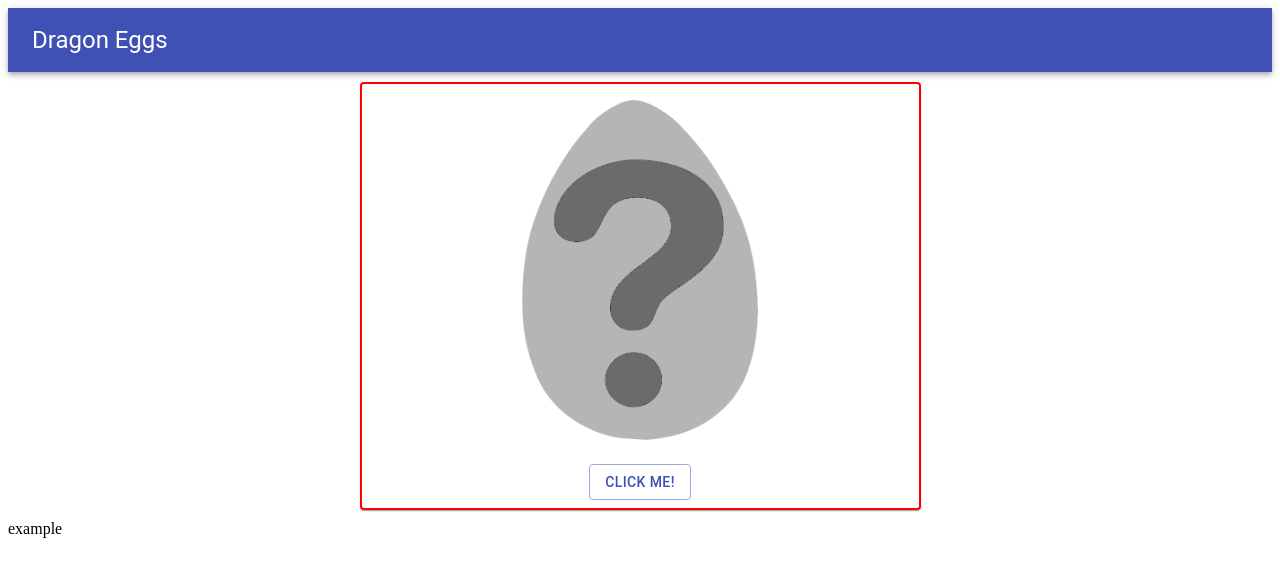
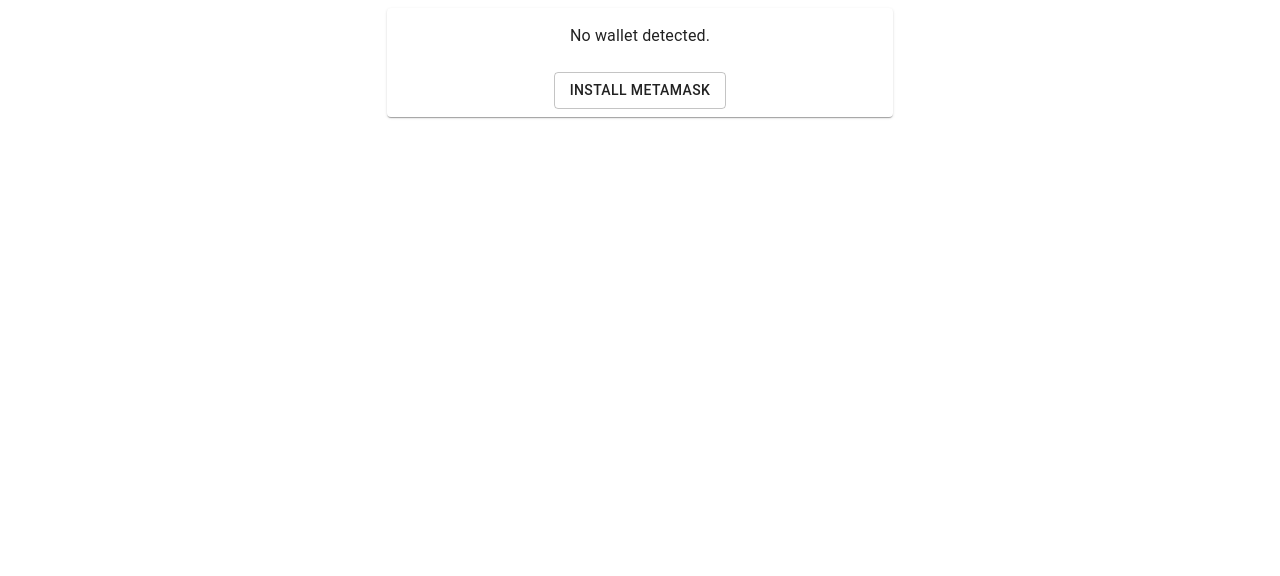
Before and after one commit to jerryq27/dragon-eggs, a React (Create React App) app in the folder dragoneggs-frontend/: page / in a window 1280 px wide. Shown: the top 576 px of the page. Built offline with nearby package versions, Linux system fonts and the light colour scheme.

Commit message:
Added render condition if there is no browser wallet.

```diff
--- a/dragoneggs-frontend/src/App.tsx
+++ b/dragoneggs-frontend/src/App.tsx
@@ -1,5 +1,11 @@
 import React, { useState } from 'react';
-// import { makeStyles } from '@material-ui/core';
+import {
+    Button,
+    Card,
+    CardContent,
+    CardActions,
+    Typography,
+} from '@material-ui/core';
 import { makeStyles, createStyles, Theme } from '@material-ui/core/styles';
 import Header from './components/Header';
 import Body from './components/Body';
@@ -7,24 +13,40 @@
 const useStyles = makeStyles((theme: Theme) => createStyles({
     app: {
         alignItems: 'center',
-        // justifyContent: 'center',
     },
+    nowallet: {
+        maxWidth: '40%',
+        margin: '0 auto',
+    }
 }));
 
 function App() {
     // [<name of state>, <function to alter state>] = useState(<initialState>)
-    const [name, setName] = useState('example');
+    // const [name, setName] = useState('example');
     const classes = useStyles();
 
-    return (
-        <div className={classes.app}>
-            <Header />
-            <Body onClick={() => setName('Jerry')} />
-            <span>
-                {name}
-            </span>
-        </div>
-    );
+    if ((window as any).ethereum) {
+        return (
+            <div className={classes.app}>
+                <Header />
+                <Body onClick={() => alert('Hello!')} />
+            </div>
+        );
+    }
+    else {
+        return (
+            <Card className={classes.nowallet}>
+                <CardContent style={{ textAlign: 'center' }}>
+                    <Typography>No wallet detected.</Typography>
+                </CardContent>
+                <CardActions style={{ justifyContent: 'center' }}>
+                    <a href='https://metamask.io/download.html'>
+                        <Button variant='outlined'>Install Metamask</Button>
+                    </a>
+                </CardActions>
+            </Card>
+        )
+    }
 }
 
 export default App;
```
